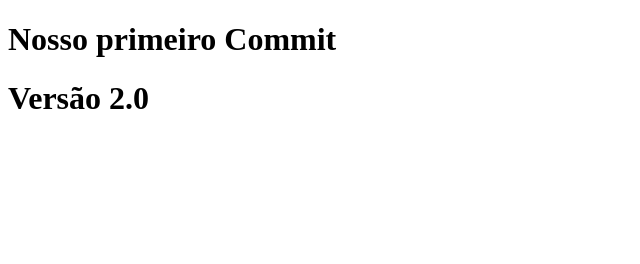
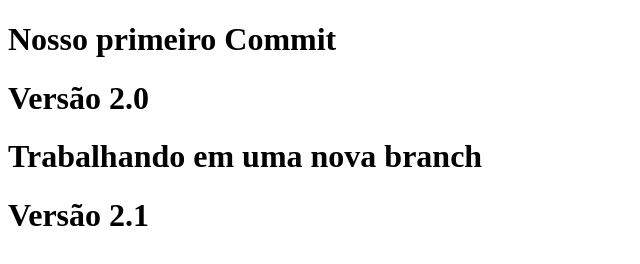
Before and after one commit to sopadelobas/ProjetoGit3, a plain HTML site: page index.html in a window 1280 px wide. Shown: the whole page, without its empty margins (0-640 px from the left). Drawn offline with Linux system fonts and the light colour scheme.

Commit message:
Versão 2.2

```diff
--- a/index.html
+++ b/index.html
@@ -8,5 +8,7 @@
 <body>
     <h1> Nosso primeiro Commit </h1>
     <h1> Versão 2.0 </h1>
+    <h1> Trabalhando em uma nova branch </h1>
+    <h1> Versão 2.1 </h1>
 </body>
 </html>
```
